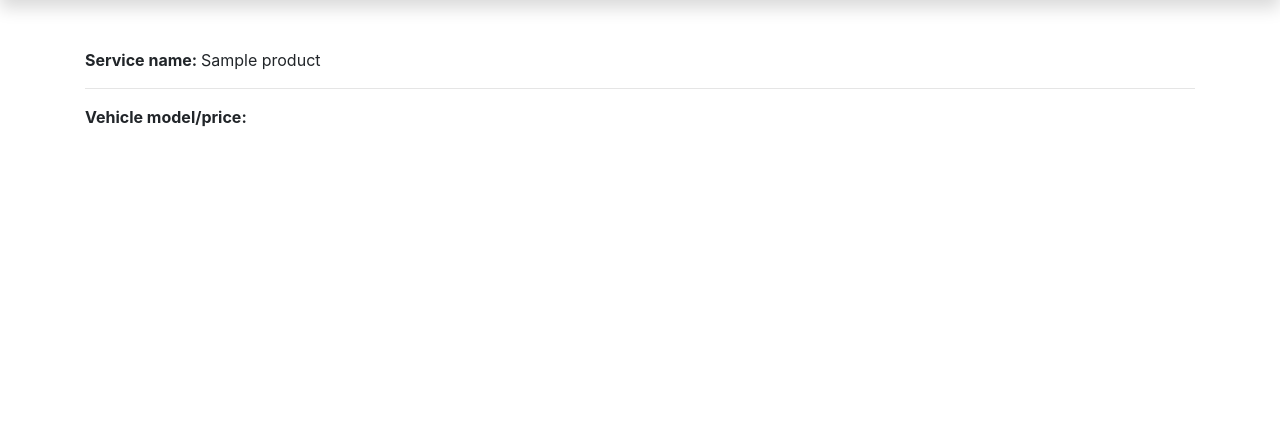
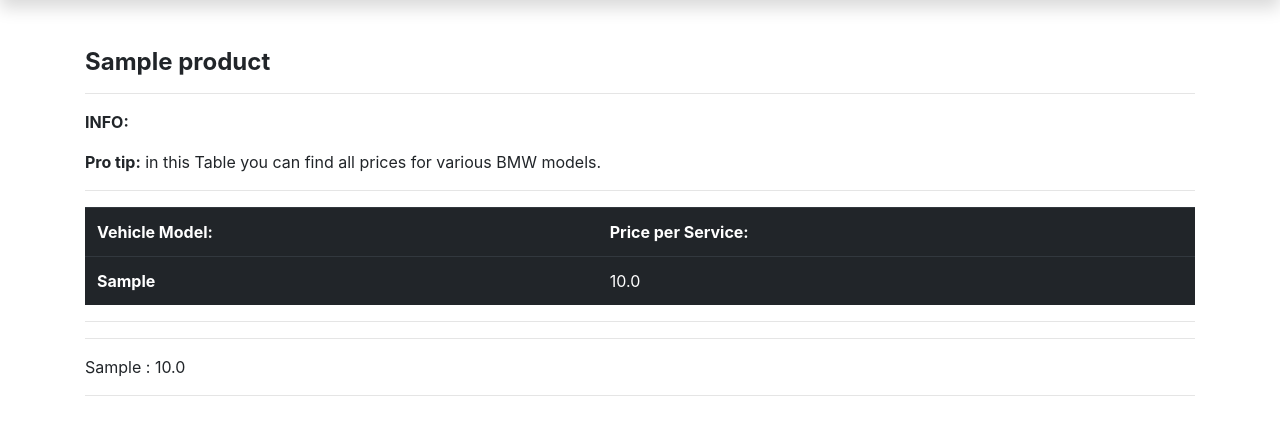
Before and after one commit to RedasMiliunas/sandbox_no1, a Django app: page /products/1 in a window 1280 px wide. Shown: the part 176-611 px from the top of the page. Run offline with Django 4.2, Linux system fonts and the light colour scheme; tables that the repository leaves empty hold one stand-in row (values such as "Sample post"); some libraries are stand-ins or nearby versions.

Commit message:
atskirame produkte (product.html) atvaizduojama lentele su modeliais ir kainomis

```diff
--- a/mysite/sandbox/templates/product.html
+++ b/mysite/sandbox/templates/product.html
@@ -4,12 +4,27 @@
 
 {% block content %}
 
-<p><strong>Service name: </strong> {{ product.name }} </p>
+<h4><strong> {{ product.name }} </strong></h4>
 <hr>
-<p><strong>Vehicle model/price: </strong>
-{% for model in product.models.all %}
+<p><strong>INFO: </strong>
+<p><strong>Pro tip:</strong> in this Table you can find all prices for various BMW models.</p>
+<hr>
+<table class="table table-dark table-hover">
+    <tr>
+        <th>Vehicle Model:</th>
+        <th>Price per Service:</th>
+    </tr>
+{% for model in product.products.all %}
+    <tr>
+        <td><strong>{{ model.model }}</strong></td>
+        <td>{{ model.price }}</td>
+    </tr>
+{% endfor %}
+</table>
+<hr>
+{% for model in product.products.all %}
   <hr>
-    <p>{{ model.price }}</p>
+    <p>{{ model.model }} : {{ model.price }}</p>
 <hr>
 </p>
 {% endfor %}
--- a/mysite/sandbox/templates/products.html
+++ b/mysite/sandbox/templates/products.html
@@ -7,7 +7,7 @@
   {% for element in products %}
 <hr>
 <a href="{% url 'product' element.id %}">
-<p>{{ element }}</p>
+<p><strong> {{ element }} </strong></p>
   </a>
 <hr>
   {% endfor %}
```
